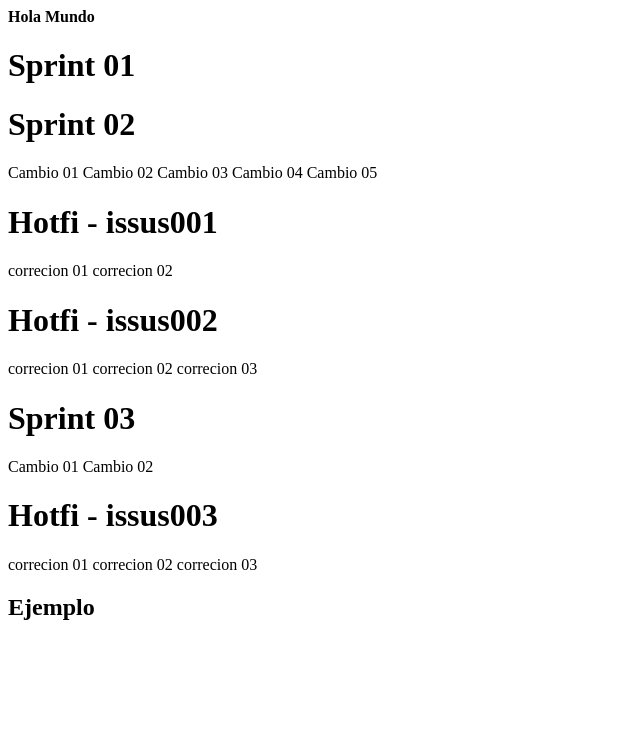
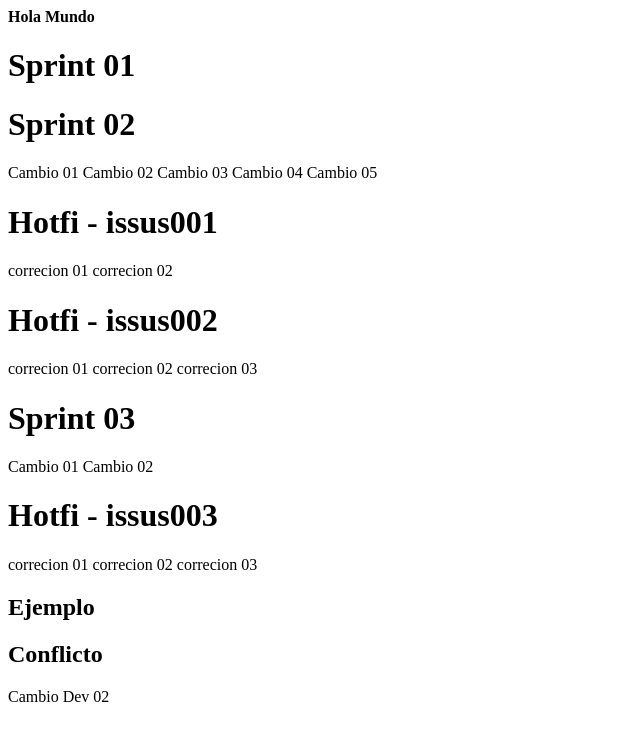
Before and after one commit to MGoicocheaDev/git-flow-example, a plain HTML site: page index.html in a window 1280 px wide. Shown: the whole page, without its empty margins (0-640 px from the left). Drawn offline with Linux system fonts and the light colour scheme.

Commit message:
Update index.html

```diff
--- a/index.html
+++ b/index.html
@@ -34,4 +34,7 @@
 
 <!----------------------------->
 <h2>Ejemplo</h2>
+<!----------------------------->
+<h2>Conflicto</h2>
+<span>Cambio Dev 02 </span>
 </body>
```
